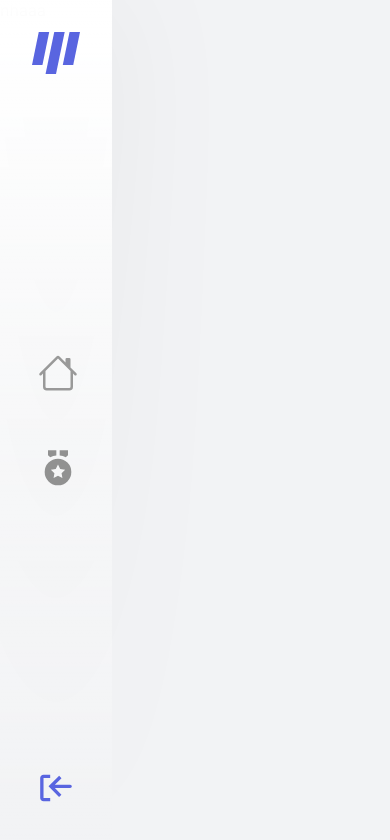
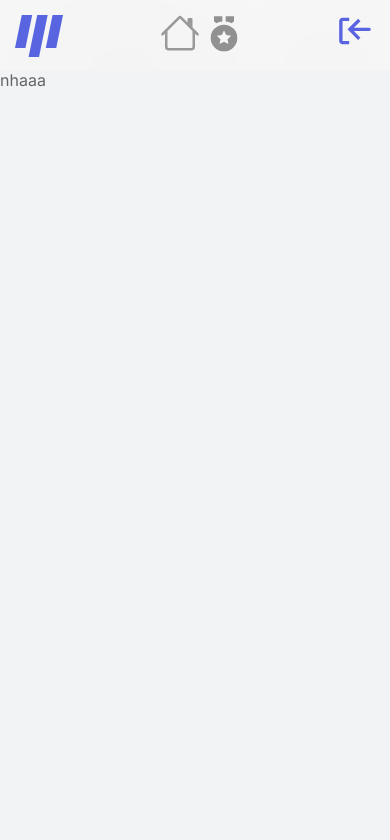
Before and after one commit to eulixir/moveit, a Next.js app: page /leaderbord in a window 390 px wide. Shown: the top 840 px of the page. Built offline with nearby package versions, Linux system fonts and the light colour scheme.

Commit message:
Add responsive layout

```diff
--- a/src/components/Navbar/Navbar.module.css
+++ b/src/components/Navbar/Navbar.module.css
@@ -96,3 +96,54 @@
 .navbarContainer .logout:hover {
   color: var(--blue-dark);
 }
+
+@media (max-width: 1200px) {
+  .navbarContainer {
+    background: white;
+    -webkit-box-shadow: inset 0px -200px 300px -66px rgba(240, 240, 240, 1);
+    -moz-box-shadow: inset 0px -200px 300px -66px rgba(240, 240, 240, 1);
+    box-shadow: inset 0px -200px 300px -66px rgba(240, 240, 240, 1);
+    filter: none;
+    height: 70px;
+    width: 100%;
+    position: relative;
+    display: flex;
+    justify-content: center;
+    align-items: center;
+  }
+  .menuIcons {
+    display: flex;
+    align-items: center;
+    justify-content: space-between;
+    flex-direction: row;
+    height: 70px;
+    width: 20%;
+  }
+  .navbarContainer .logout {
+    right: 15px;
+    bottom: 15px;
+  }
+
+  .navbarContainer img {
+    left: 15px;
+    top: 15px;
+  }
+  .medalDiv:hover::before {
+    left: 0;
+    top: -10px;
+    bottom: 0;
+    height: 8px;
+    width: 100%;
+    background-color: var(--blue);
+    border-radius: 0px 0px 10px 10px;
+  }
+  .houseDiv:hover::before {
+    left: 0;
+    top: -10px;
+    bottom: 0;
+    height: 8px;
+    width: 100%;
+    background-color: var(--blue);
+    border-radius: 0px 0px 10px 10px;
+  }
+}
--- /dev/null
+++ b/src/pages/500.tsx
@@ -0,0 +1,3 @@
+export default function Custom500() {
+  return <h1>404 - Page Not nhaaa</h1>;
+}
--- a/src/pages/pomodoro.tsx
+++ b/src/pages/pomodoro.tsx
@@ -30,8 +30,8 @@ export default function Home(props: HomeProps) {
         currentExperience={props.currentExperience}
         challengesCompleted={props.challengesCompleted}
       >
+        <Navbar />
         <div className={styles.container}>
-          <Navbar />
           <Head>
             <title>Início | move.it</title>
           </Head>
```
Also changed, not shown: src/pages/404.tsx (line endings or trailing spaces).
